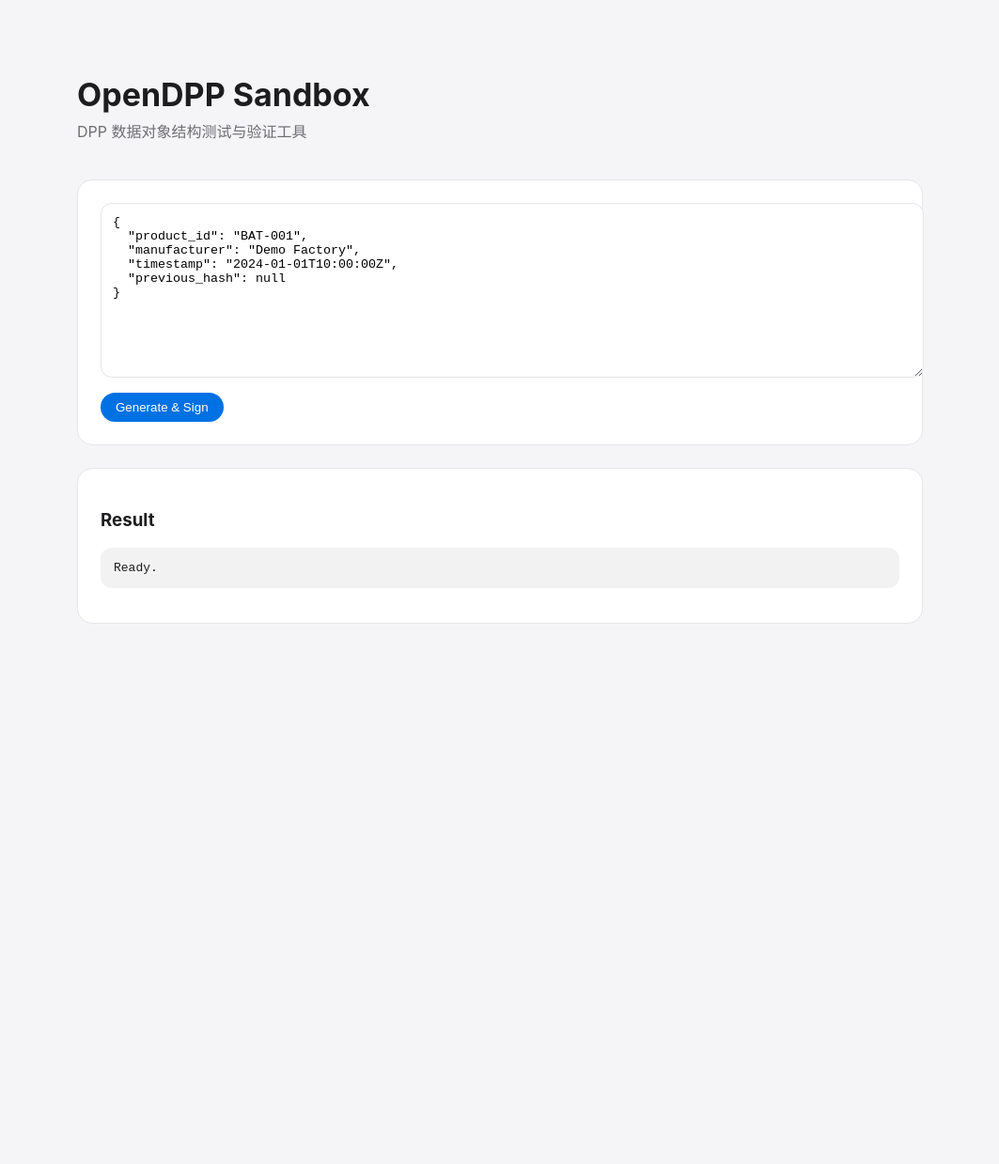
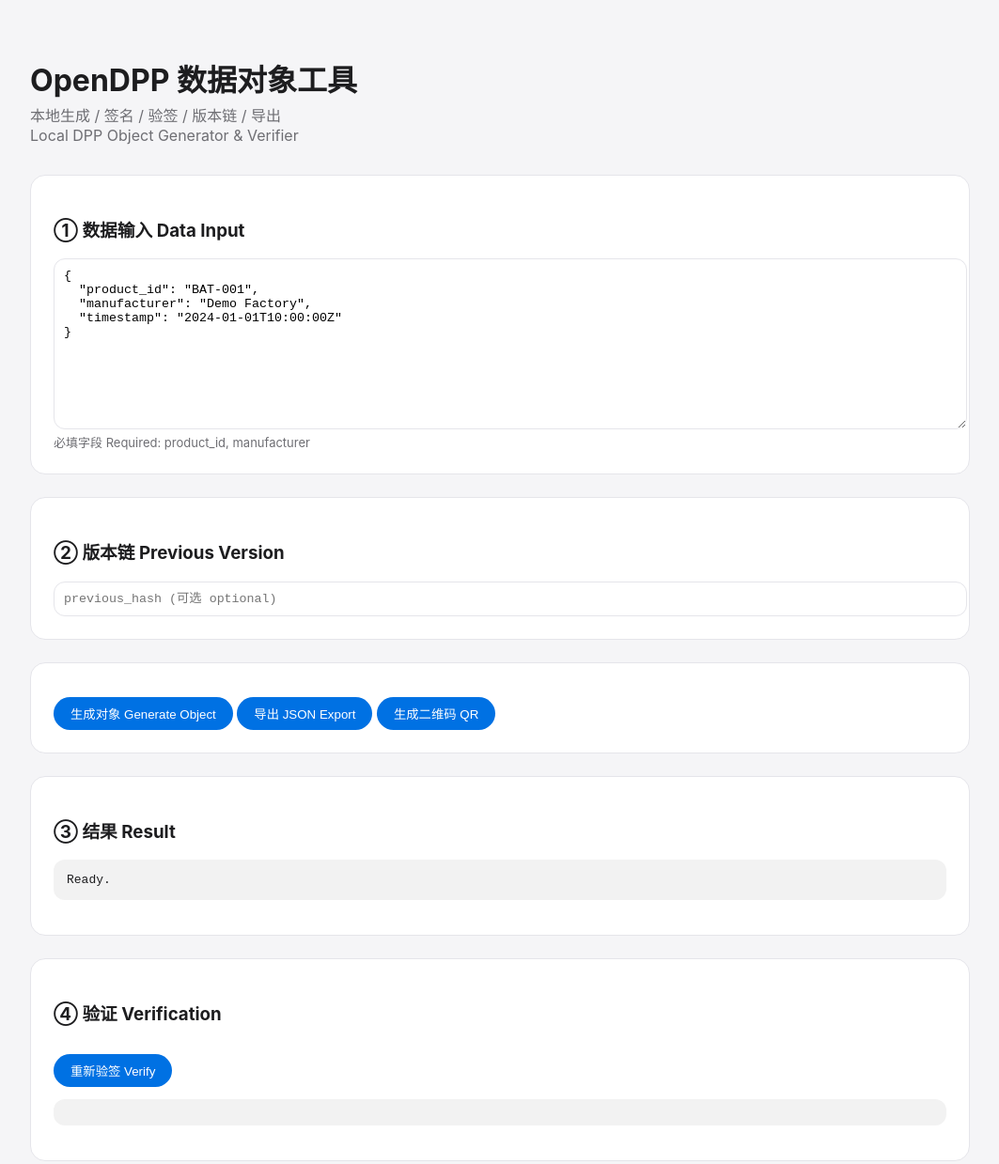
Before and after one commit to joy7758/redrock-opendpp-core, a website: page demo/index.html in a window 1280 px wide. Shown: the top 1239 px of the page at 94% size, without its empty margins (108-1171 px from the left). Before the commit the page ends 800 px from the top, so only its background shows below. Drawn offline with Linux system fonts and the light colour scheme.

Commit message:
feat: full practical DPP sandbox (sign/verify/chain/export/qr)

```diff
--- a/demo/index.html
+++ b/demo/index.html
@@ -2,7 +2,8 @@
 <html lang="zh">
 <head>
 <meta charset="UTF-8">
-<title>OpenDPP Sandbox</title>
+<title>OpenDPP 数据对象工具 | DPP Data Object Tool</title>
+
 <style>
 :root{
  --bg:#f5f5f7;
@@ -19,12 +20,12 @@ body{
  color:var(--text);
 }
 .container{
- max-width:900px;
- margin:80px auto;
+ max-width:1000px;
+ margin:60px auto;
  padding:0 24px;
 }
-h1{font-size:34px;margin-bottom:6px;}
-.subtitle{color:var(--muted);margin-bottom:40px;}
+h1{font-size:32px;margin-bottom:4px;}
+.subtitle{color:var(--muted);margin-bottom:32px;}
 .card{
  background:var(--card);
  border:1px solid var(--border);
@@ -32,19 +33,19 @@ h1{font-size:34px;margin-bottom:6px;}
  padding:24px;
  margin-bottom:24px;
 }
-textarea{
+textarea,input{
  width:100%;
- height:160px;
  border:1px solid var(--border);
  border-radius:12px;
- padding:12px;
+ padding:10px;
  font-family:monospace;
 }
+textarea{height:160px;}
 button{
  background:var(--accent);
  color:white;
  border:none;
- padding:8px 16px;
+ padding:8px 18px;
  border-radius:999px;
  cursor:pointer;
  margin-top:12px;
@@ -58,42 +59,71 @@ pre{
 }
 .status-ok{color:green;}
 .status-fail{color:red;}
+.small{font-size:13px;color:var(--muted);}
 </style>
 </head>
+
 <body>
 <div class="container">
-<h1>OpenDPP Sandbox</h1>
+
+<h1>OpenDPP 数据对象工具</h1>
 <div class="subtitle">
-DPP 数据对象结构测试与验证工具
+本地生成 / 签名 / 验签 / 版本链 / 导出<br>
+Local DPP Object Generator & Verifier
 </div>
 
 <div class="card">
+<h3>① 数据输入 Data Input</h3>
 <textarea id="input">
 {
   "product_id": "BAT-001",
   "manufacturer": "Demo Factory",
-  "timestamp": "2024-01-01T10:00:00Z",
-  "previous_hash": null
+  "timestamp": "2024-01-01T10:00:00Z"
 }
 </textarea>
-<button onclick="process()">Generate & Sign</button>
+<div class="small">
+必填字段 Required: product_id, manufacturer
+</div>
 </div>
 
 <div class="card">
-<h3>Result</h3>
+<h3>② 版本链 Previous Version</h3>
+<input id="previousHash" placeholder="previous_hash (可选 optional)">
+</div>
+
+<div class="card">
+<button onclick="generate()">生成对象 Generate Object</button>
+<button onclick="download()">导出 JSON Export</button>
+<button onclick="makeQR()">生成二维码 QR</button>
+</div>
+
+<div class="card">
+<h3>③ 结果 Result</h3>
 <pre id="output">Ready.</pre>
+</div>
+
+<div class="card">
+<h3>④ 验证 Verification</h3>
+<button onclick="verifyObject()">重新验签 Verify</button>
+<pre id="verifyOutput"></pre>
+</div>
+
+<div class="card">
+<h3>⑤ QR Code</h3>
+<div id="qrcode"></div>
 </div>
 
 </div>
 
 <script>
 let keyPair;
+let generatedObject;
 
 async function generateKey() {
   keyPair = await crypto.subtle.generateKey(
     { name: "Ed25519" },
     true,
-    ["sign", "verify"]
+    ["sign","verify"]
   );
 }
 
@@ -108,47 +138,85 @@ async function sha256(message) {
     .map(b => b.toString(16).padStart(2,"0")).join("");
 }
 
-async function sign(message) {
-  const buffer = new TextEncoder().encode(message);
+async function sign(hash) {
+  const buffer = new TextEncoder().encode(hash);
   const signature = await crypto.subtle.sign("Ed25519", keyPair.privateKey, buffer);
   return btoa(String.fromCharCode(...new Uint8Array(signature)));
 }
 
-async function verify(message, signature) {
-  const buffer = new TextEncoder().encode(message);
+async function verify(hash, signature) {
+  const buffer = new TextEncoder().encode(hash);
   const sigBuffer = Uint8Array.from(atob(signature), c => c.charCodeAt(0));
   return await crypto.subtle.verify("Ed25519", keyPair.publicKey, sigBuffer, buffer);
 }
 
-async function process() {
+async function generate() {
+  if (!keyPair) await generateKey();
   try {
-    if (!keyPair) await generateKey();
-
     const input = JSON.parse(document.getElementById("input").value);
 
     if (!input.product_id || !input.manufacturer) {
       document.getElementById("output").innerHTML =
-        "<span class='status-fail'>Schema validation failed: missing required fields</span>";
+        "<span class='status-fail'>缺少必填字段 Missing required fields</span>";
       return;
     }
+
+    const prev = document.getElementById("previousHash").value || null;
+    input.previous_hash = prev;
 
     const canonical = canonicalize(input);
     const hash = await sha256(canonical);
     const signature = await sign(hash);
-    const verified = await verify(hash, signature);
 
-    document.getElementById("output").innerHTML =
-      "Canonical JSON:\n" + canonical +
-      "\n\nSHA-256:\n" + hash +
-      "\n\nSignature:\n" + signature +
-      "\n\nVerification: " +
-      (verified
-        ? "<span class='status-ok'>OK</span>"
-        : "<span class='status-fail'>FAILED</span>");
+    generatedObject = {
+      schema_version: "1.0",
+      data: input,
+      integrity: {
+        algorithm: "SHA-256",
+        hash: hash,
+        signature: signature
+      }
+    };
 
-  } catch (e) {
-    document.getElementById("output").textContent = "Invalid JSON";
+    document.getElementById("output").textContent =
+      JSON.stringify(generatedObject,null,2);
+
+  } catch(e) {
+    document.getElementById("output").textContent = "JSON 格式错误 Invalid JSON";
   }
+}
+
+async function verifyObject() {
+  if (!generatedObject) return;
+
+  const canonical = canonicalize(generatedObject.data);
+  const hash = await sha256(canonical);
+
+  const valid = await verify(hash, generatedObject.integrity.signature);
+
+  document.getElementById("verifyOutput").innerHTML =
+    valid
+      ? "<span class='status-ok'>验证通过 Verification OK</span>"
+      : "<span class='status-fail'>验证失败 Verification FAILED</span>";
+}
+
+function download() {
+  if (!generatedObject) return;
+  const blob = new Blob([JSON.stringify(generatedObject,null,2)], {type:"application/json"});
+  const link = document.createElement("a");
+  link.href = URL.createObjectURL(blob);
+  link.download = "dpp-object.json";
+  link.click();
+}
+
+function makeQR() {
+  if (!generatedObject) return;
+  const qrDiv = document.getElementById("qrcode");
+  qrDiv.innerHTML = "";
+  const img = document.createElement("img");
+  img.src = "https://api.qrserver.com/v1/create-qr-code/?size=200x200&data=" +
+            encodeURIComponent(JSON.stringify(generatedObject));
+  qrDiv.appendChild(img);
 }
 </script>
 
```
